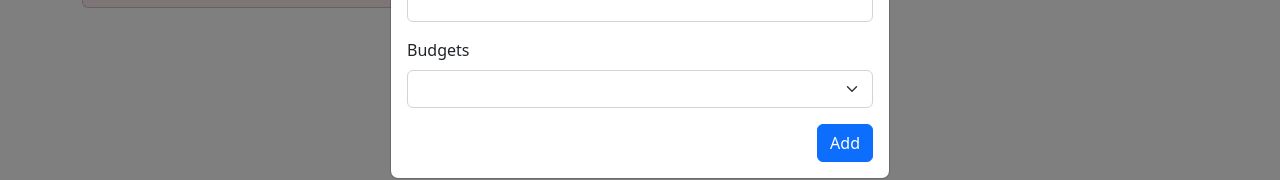
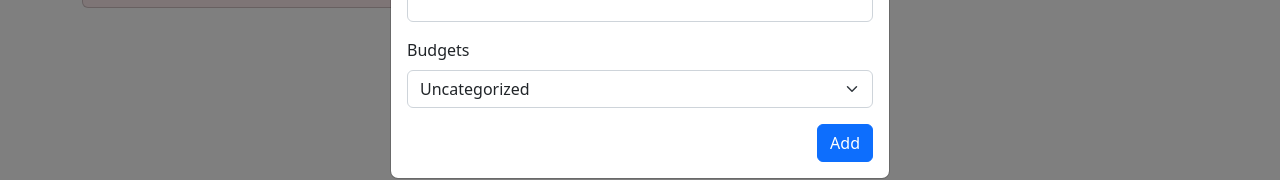
Before and after one commit to lensonfernandes/React-Budget-App, a React (Create React App) app in the folder reactbudgetapp/: page / in a window 1280 px wide. Shown: the part 248-428 px from the top of the page. Built offline with nearby package versions, Linux system fonts and the light colour scheme.

Commit message:
Added default option as Uncategorized in Modal

```diff
--- a/reactbudgetapp/src/Contexts/BudgetsContext.js
+++ b/reactbudgetapp/src/Contexts/BudgetsContext.js
@@ -3,6 +3,8 @@ import {v4 as uuidV4} from 'uuid'
 import useLocalStorage from '../hooks/useLocalStorage'
 
 const BudgetsContext = React.createContext()
+
+export const  UNCATEGORIZED_BUDGET_ID = "Uncategorized"
 
 
 export function useBudgets() {
--- a/reactbudgetapp/src/components/AddExpenseModal.js
+++ b/reactbudgetapp/src/components/AddExpenseModal.js
@@ -2,6 +2,7 @@ import {Modal, Form, Button} from "react-bootstrap"
 import React from 'react'
 import {useRef} from 'react'
 import { useBudgets } from "../Contexts/BudgetsContext"
+import { UNCATEGORIZED_BUDGET_ID } from "../Contexts/BudgetsContext"
 
 function AddExpenseModal({show, handleClose, defaultBudgetId}) {
     const descriptionRef = useRef()
@@ -43,6 +44,7 @@ function AddExpenseModal({show, handleClose, defaultBudgetId}) {
                     <Form.Group className="mb-3" controlId="budgetId">
                         <Form.Label>Budgets</Form.Label>
                         <Form.Select defaultValue={defaultBudgetId} ref={budgetIdRef} >
+                            <option id={UNCATEGORIZED_BUDGET_ID}>Uncategorized</option>
                             {budgets.map(budget => (
                                 <option key={budget.id} value={budget.id}>{budget.name}</option>
                             ))}
```
